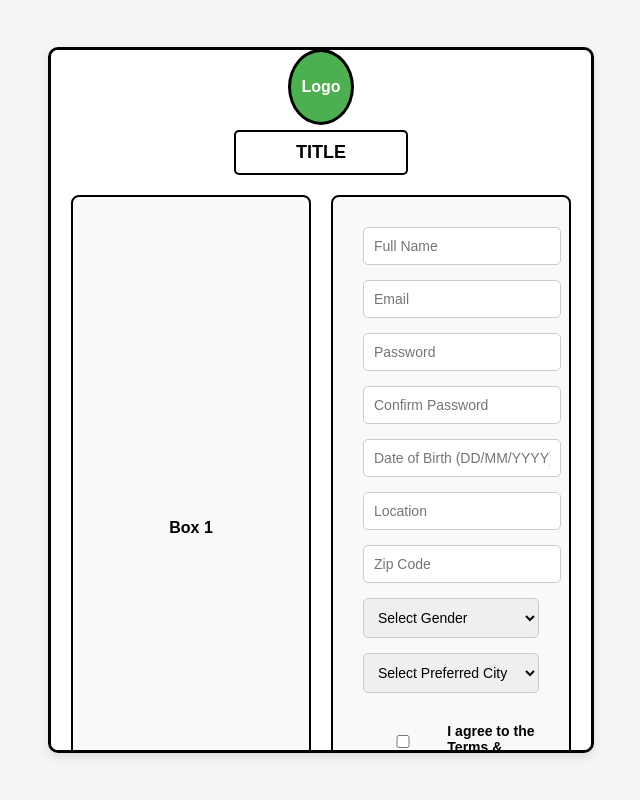
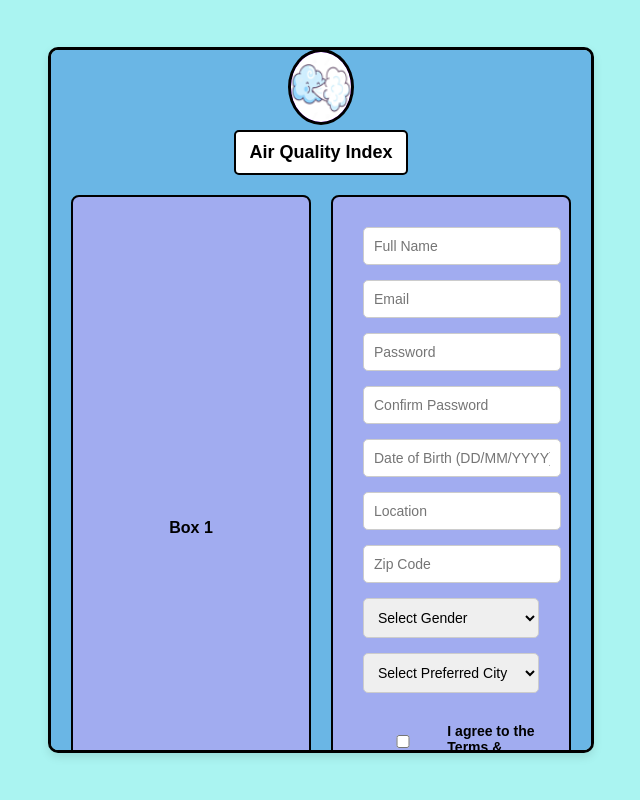
Before and after one commit to SaifAhmed059/WebtechProject, a plain HTML site: page app.html in a window 1280 px wide. Shown: the whole page, without its empty margins (319-959 px from the left). Drawn offline with Linux system fonts and the light colour scheme; files whose address does not match are found by name.

Commit message:
update now

```diff
--- a/app.html
+++ b/app.html
@@ -1,18 +1,17 @@
-<!-- REPLACE your previous full HTML code with this -->
 <!DOCTYPE html>
 <html lang="en">
 
 <head>
     <meta charset="UTF-8" />
     <meta name="viewport" content="width=device-width, initial-scale=1.0" />
-    <title>Box Layout with Flexbox</title>
+    <title>Air Quality Index</title>
     <style>
         body {
             display: flex;
             justify-content: center;
             align-items: center;
             height: 100vh;
-            background-color: #f5f5f5;
+            background-color: #aaf4f1;
             margin: 0;
             font-family: Arial, sans-serif;
         }
@@ -21,7 +20,7 @@
             width: 500px;
             height: 600px;
             border: 3px solid black;
-            background-color: white;
+            background-color: rgb(106, 182, 229);
             position: relative;
             padding: 80px 20px 20px;
             display: flex;
@@ -39,13 +38,18 @@
             border: 3px solid black;
             position: absolute;
             top: -1px;
-            background-color: #4CAF50;
+            background-color: #b059f6;
             display: flex;
             justify-content: center;
             align-items: center;
-            font-size: 16px;
-            font-weight: bold;
-            color: white;
+            overflow: hidden;
+        }
+
+        .logo img {
+            width: 100%;
+            height: 100%;
+            object-fit: cover;
+            border-radius: 50%;
         }
 
         .title {
@@ -83,7 +87,7 @@
             font-weight: bold;
             padding: 20px;
             border-radius: 8px;
-            background-color: #f9f9f9;
+            background-color: #a1acf0;
         }
 
         .row:first-child .box {
@@ -141,8 +145,10 @@
 <body>
 
     <div class="container">
-        <div class="logo">Logo</div>
-        <div class="title">TITLE</div>
+        <div class="logo">
+            <img src="E:\Xampp\htdocs\labg\asset\airpic_64x64.png" alt="Air Icon">
+        </div>
+        <div class="title">Air Quality Index</div>
         <div class="box-container">
             <div class="row">
                 <div class="box">Box 1</div>
@@ -159,7 +165,6 @@
                             <input type="password" id="password" placeholder="Password" required>
                             <input type="password" id="confirmPassword" placeholder="Confirm Password" required>
 
-                            <!-- ✅ Date of Birth input -->
                             <input type="text" id="dob" placeholder="Date of Birth (DD/MM/YYYY)" required
                                 pattern="^\d{2}/\d{2}/\d{4}$" title="Enter date in DD/MM/YYYY format">
 
@@ -242,6 +247,7 @@
                 return false;
             }
 
+            alert("Form submitted successfully!");
             return true;
         }
     </script>
```
Also changed, not shown: asset/airpic_64x64.png (added).
